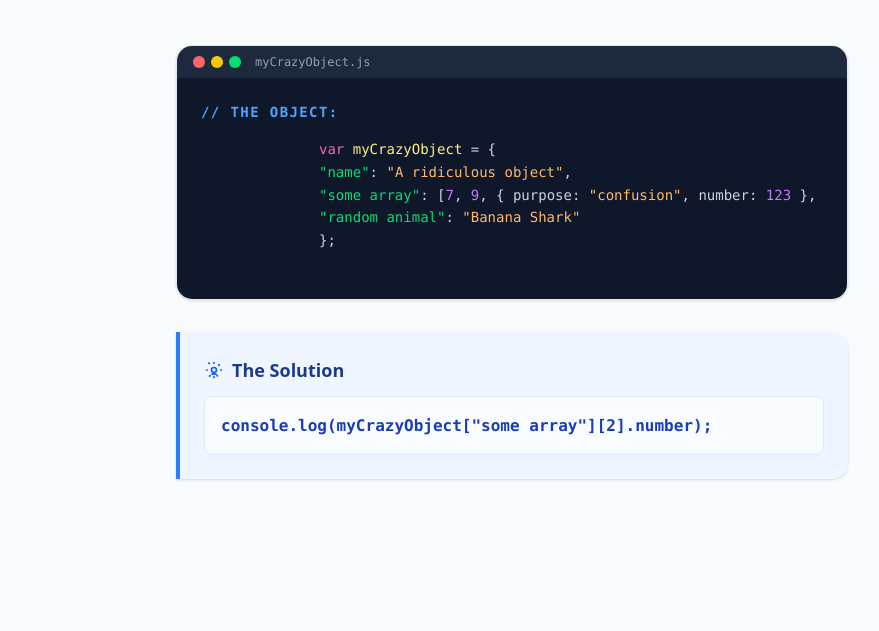
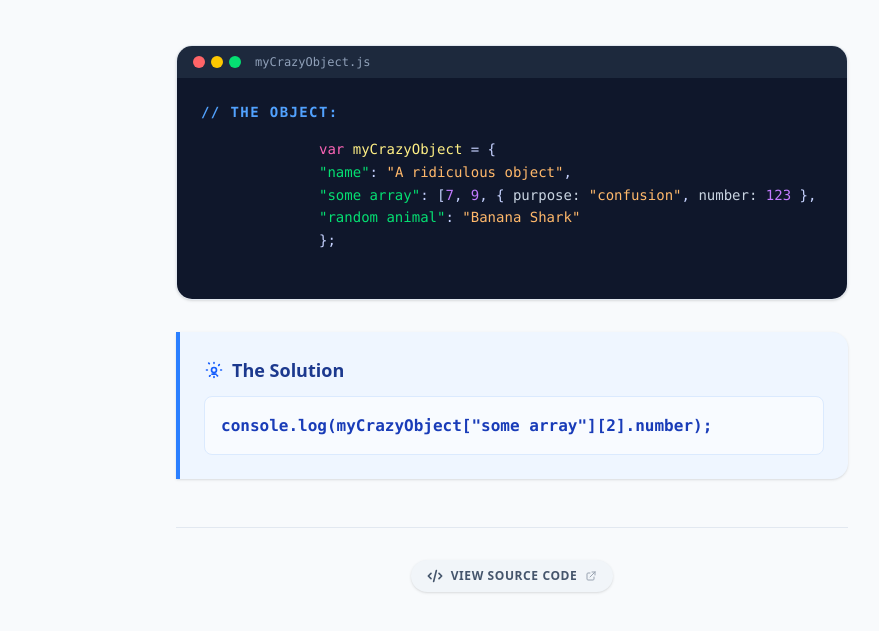
Before and after one commit to dilanrojas/objects, a plain HTML site: page exercise_2/index.html in a window 1280 px wide. Shown: the part 131-762 px from the top of the page, without its empty margins (128-1007 px from the left). Drawn offline with nearby package versions, Linux system fonts and the light colour scheme.

Commit message:
view code section

```diff
--- a/exercise_2/index.html
+++ b/exercise_2/index.html
@@ -75,6 +75,24 @@
 
       </section>
     </main>
+    <footer class="mt-12 pt-8 border-t border-slate-200 w-full max-w-2xl flex justify-center">
+      <a href="./main.js" target="_blank"
+        class="group flex items-center gap-2 px-4 py-2 rounded-full bg-slate-100 text-slate-600 hover:bg-blue-600 hover:text-white transition-all duration-300 shadow-sm">
+
+        <svg xmlns="http://www.w3.org/2000/svg" class="h-4 w-4" fill="none" viewBox="0 0 24 24" stroke="currentColor"
+          stroke-width="2.5">
+          <path stroke-linecap="round" stroke-linejoin="round" d="M10 20l4-16m4 4l4 4-4 4M6 16l-4-4 4-4" />
+        </svg>
+
+        <span class="text-xs font-bold uppercase tracking-wider">View Source Code</span>
+
+        <svg xmlns="http://www.w3.org/2000/svg" class="h-3 w-3 opacity-50 group-hover:opacity-100" fill="none"
+          viewBox="0 0 24 24" stroke="currentColor">
+          <path stroke-linecap="round" stroke-linejoin="round" stroke-width="2"
+            d="M10 6H6a2 2 0 00-2 2v10a2 2 0 002 2h10a2 2 0 002-2v-4M14 4h6m0 0v6m0-6L10 14" />
+        </svg>
+      </a>
+    </footer>
   </div>
 </body>
 
```
